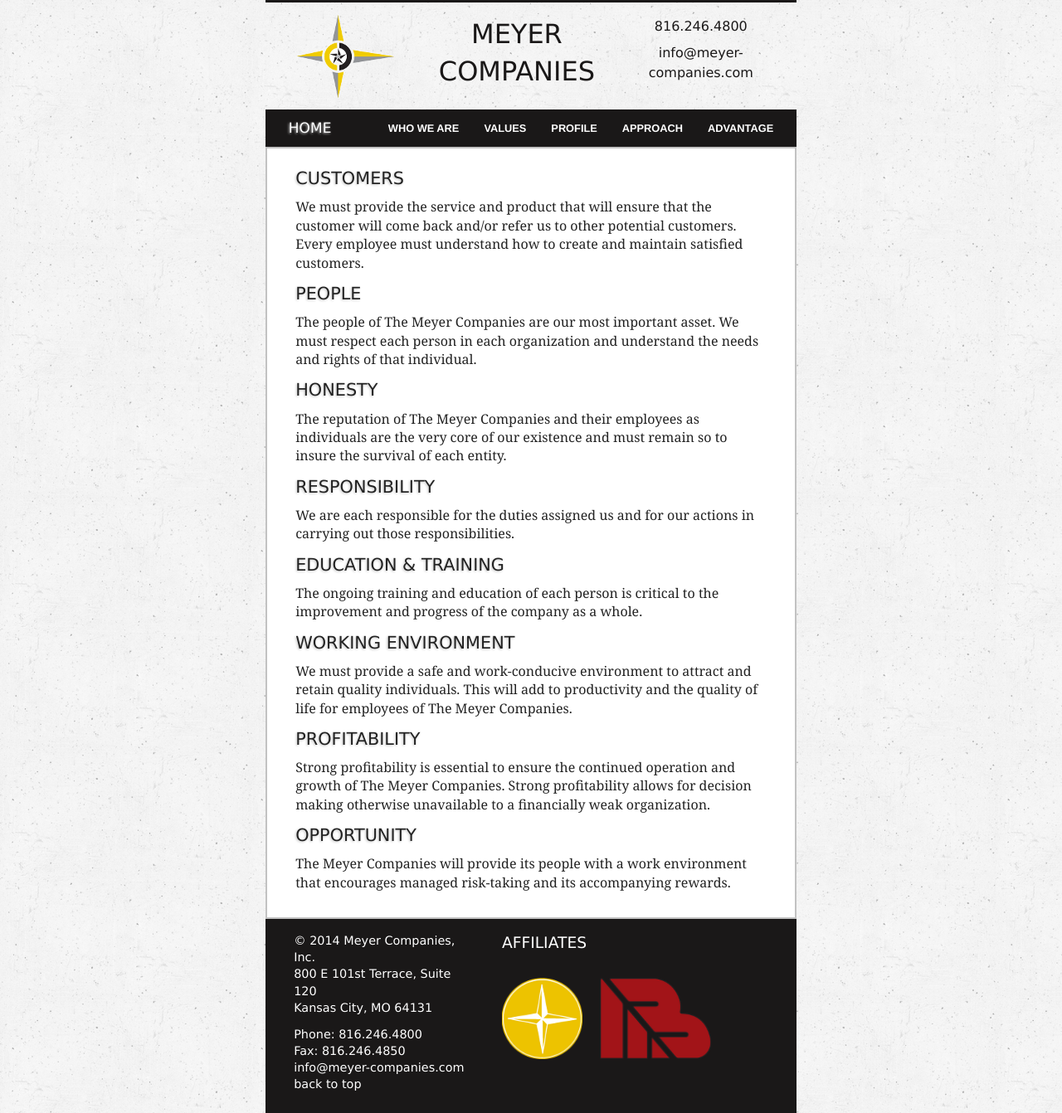
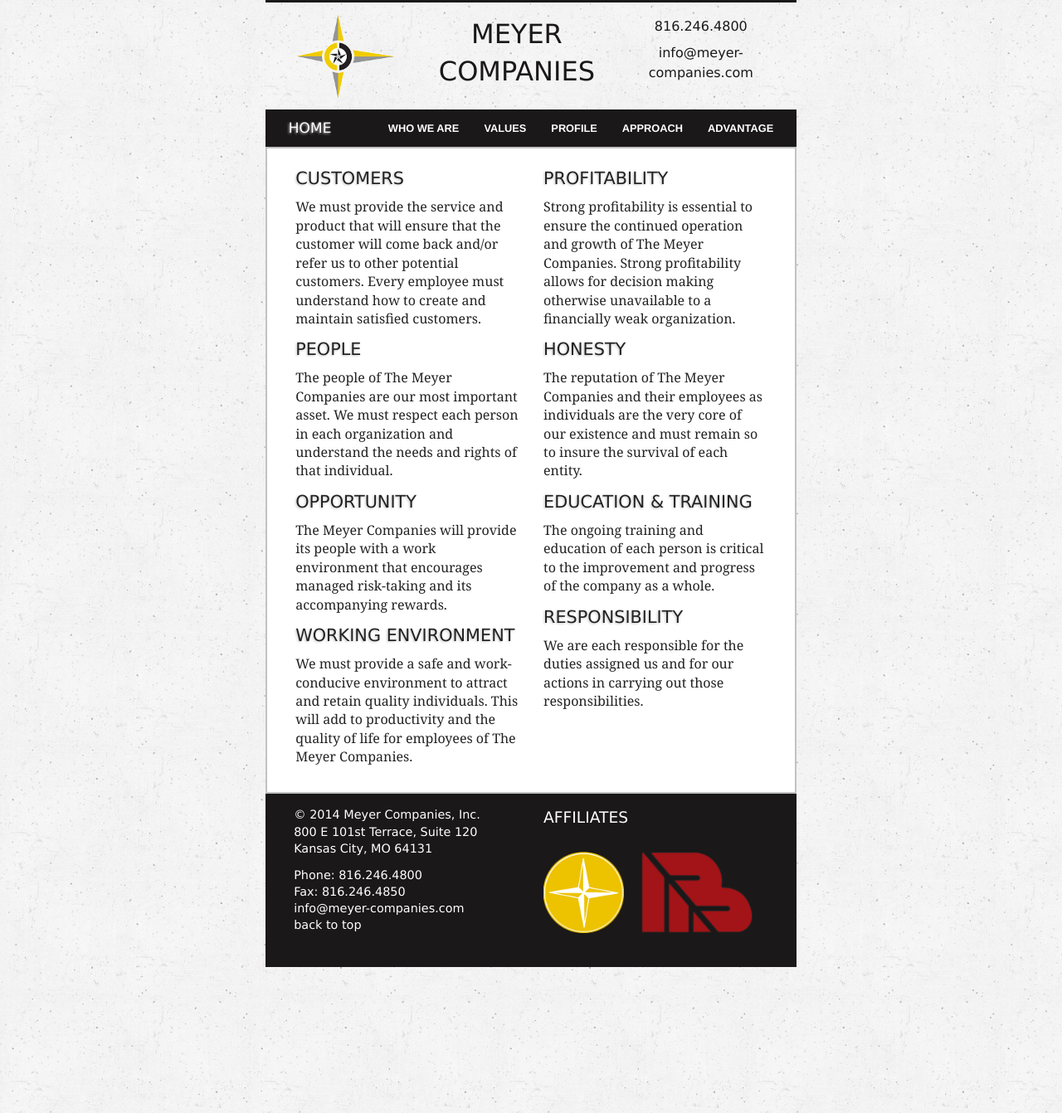
Before and after one commit to jiko/meyer-companies, a Jekyll site: the page built from values.html, in a window 1280 px wide. Shown: the whole page at 83% size. Built offline with Jekyll 4.4.1, drawn with Linux system fonts in a browser that asks for light colours; Markdown is read by kramdown in place of the engine named in the settings.

Commit message:
Evening out some columns.

```diff
--- a/_layouts/default.html
+++ b/_layouts/default.html
@@ -57,7 +57,7 @@
 {{ content | prettyprint }}
       </article>
       <footer class="row">
-        <div class="medium-5 columns">
+        <div class="medium-6 columns">
            <p>
              &copy; 2014 Meyer Companies, Inc.<br/>
              800 E 101st Terrace, Suite 120<br/>
@@ -69,7 +69,7 @@
              info@meyer-companies.com</a><br/>
            <a href="#header">back to top</a></p>
         </div>
-        <div class="medium-7 columns">
+        <div class="medium-6 columns">
             <h1>Affiliates</h1>
             <p><a href="http://heise-meyer.com"><img src="{{ site.baseurl }}/img/hm-logo-sm.png" alt="Heise-Meyer logo" title="Heise-Meyer" /></a>
             <a href="http://meyerbro.com"><img src="{{ site.baseurl }}/img/mbbc-logo-sm.png" alt="MBBC logo" title="Meyer Brothers Building Company" /></a></p>
--- a/values.html
+++ b/values.html
@@ -6,7 +6,7 @@
 ---
 
 <div class="row">
-<div class="large-12 columns">
+<div class="large-6 columns">
 <h1>
 Customers
 </h1>
@@ -24,18 +24,36 @@
 <p>
 </p>
 <h1>
+Opportunity
+</h1>
+<p>
+The Meyer Companies will provide its people with a work environment that encourages managed risk-taking and its accompanying rewards.
+</p>
+<h1>
+Working Environment
+</h1>
+<p>
+We must provide a safe and work-conducive environment to attract and retain quality individuals.  This will add to productivity and the quality of life for employees of The Meyer Companies.
+</p>
+<p>
+</p>
+
+
+</div>
+<div class="large-6 columns">
+<h1>
+Profitability
+</h1>
+<p>
+Strong profitability is essential to ensure the continued operation and growth of The Meyer Companies.  Strong profitability allows for decision making otherwise unavailable to a financially weak organization.
+</p>
+<p>
+</p>
+<h1>
 Honesty
 </h1>
 <p>
 The reputation of The Meyer Companies and their employees as individuals are the very core of our existence and must remain so to insure the survival of each entity.
-</p>
-<h1>
-Responsibility
-</h1>
-<p>
-We are each responsible for the duties assigned us and for our actions in carrying out those responsibilities.
-</p>
-<p>
 </p>
 <h1>
 Education &amp; Training
@@ -46,26 +64,12 @@
 <p>
 </p>
 <h1>
-Working Environment
+Responsibility
 </h1>
 <p>
-We must provide a safe and work-conducive environment to attract and retain quality individuals.  This will add to productivity and the quality of life for employees of The Meyer Companies.
+We are each responsible for the duties assigned us and for our actions in carrying out those responsibilities.
 </p>
 <p>
 </p>
-<h1>
-Profitability
-</h1>
-<p>
-Strong profitability is essential to ensure the continued operation and growth of The Meyer Companies.  Strong profitability allows for decision making otherwise unavailable to a financially weak organization.
-</p>
-<p>
-</p>
-<h1>
-Opportunity
-</h1>
-<p>
-The Meyer Companies will provide its people with a work environment that encourages managed risk-taking and its accompanying rewards.
-</p>
 </div>
 </div>
```
